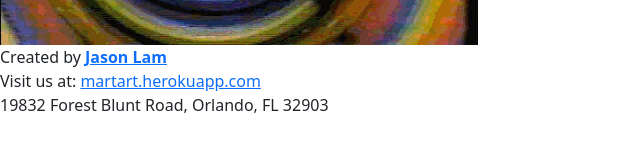
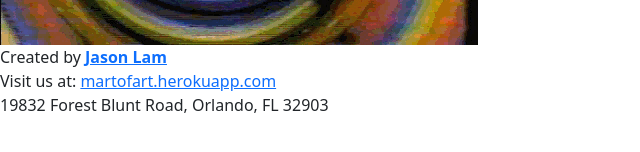
Before and after one commit to jasonmlam/art-mart, a plain HTML site: page html/contact.html in a window 1280 px wide. Shown: the part 432-584 px from the top of the page, 0-640 px from the left. Drawn offline with nearby package versions, Linux system fonts and the light colour scheme.

Commit message:
fixed links

```diff
--- a/html/contact.html
+++ b/html/contact.html
@@ -17,7 +17,7 @@
     <nav class="navbar navbar-light bg-light">
 
       <!-- Home Button -->
-      <a href="https://martart.herokuapp.com/">
+      <a href="https://martofart.herokuapp.com/">
         <button>
           <img src="/images/cuphold.png" width="30" height="30" alt="">
         </button>
@@ -42,7 +42,7 @@
 
     <address>
       Created by <a href="mailto:jasonlam@knights.ucf.edu"><b>Jason Lam</b></a><br>
-      Visit us at: <a href = "/index.html">martart.herokuapp.com</a><br>
+      Visit us at: <a href = "/index.html">martofart.herokuapp.com</a><br>
       19832 Forest Blunt Road, Orlando, FL 32903<br>
     </address>
     <script src="https://cdn.jsdelivr.net/npm/bootstrap@5.0.2/dist/js/bootstrap.bundle.min.js" integrity="sha384-MrcW6ZMFYlzcLA8Nl+NtUVF0sA7MsXsP1UyJoMp4YLEuNSfAP+JcXn/tWtIaxVXM" crossorigin="anonymous"></script>
```
Also changed, not shown: html/products.html (+3 -1 lines), index.html (+1 -1 lines), javascript/index.js (renamed from index.js), javascript/package.json (renamed from package.json), 2 other files.
